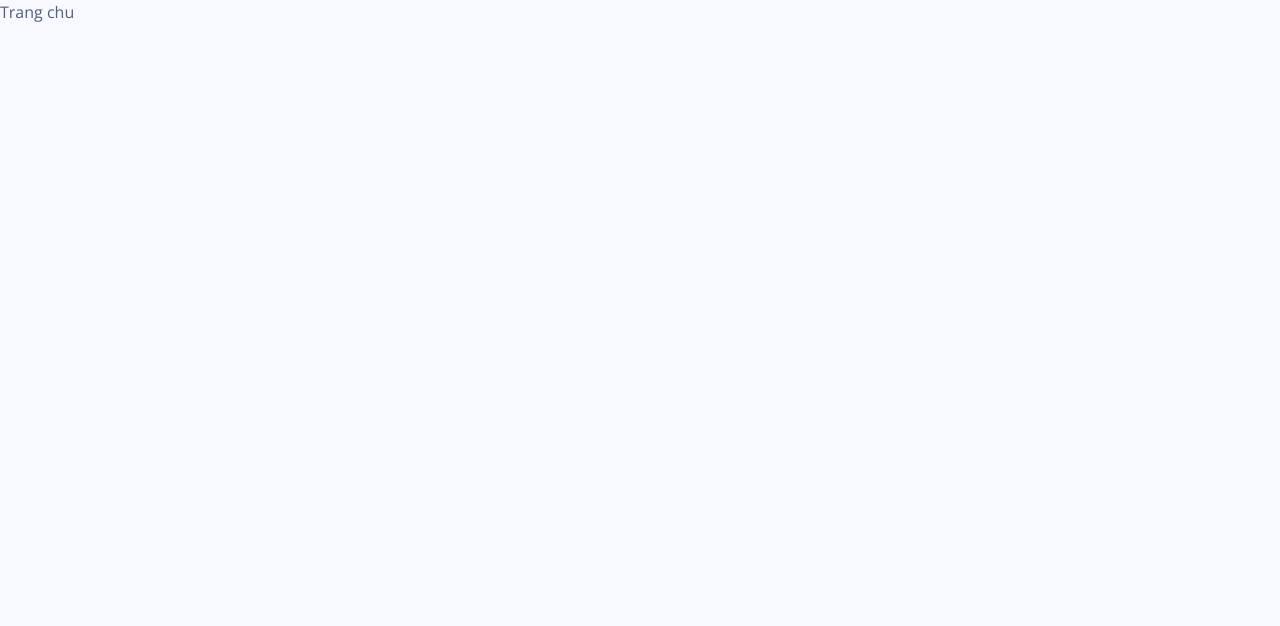
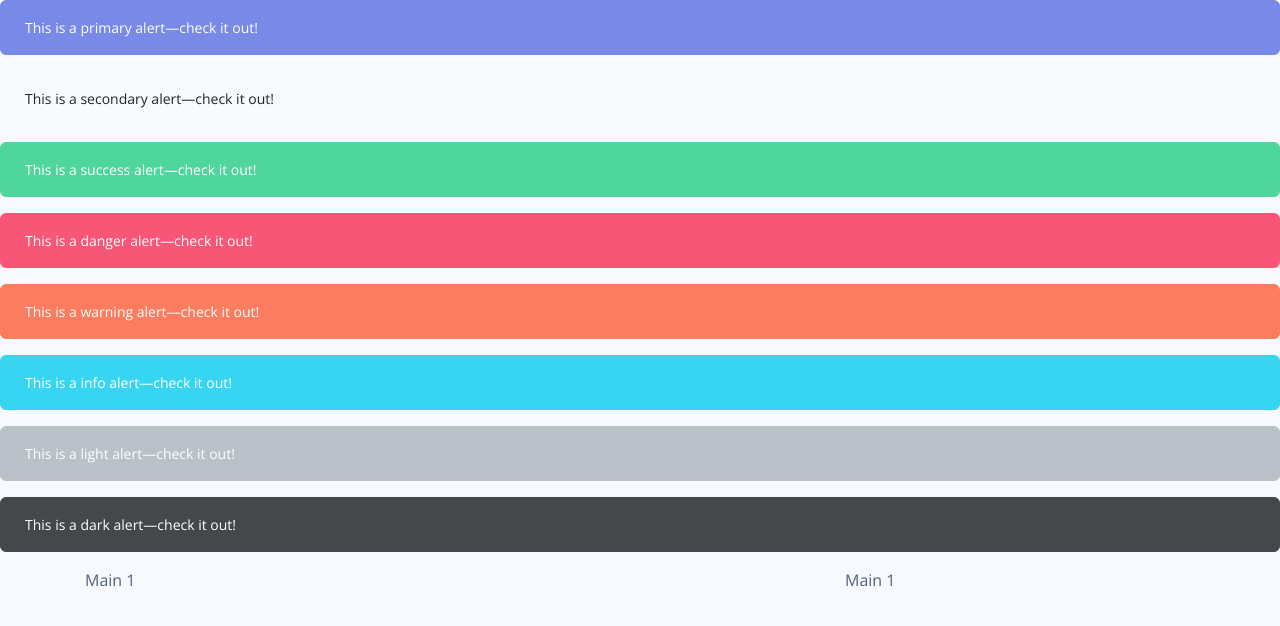
Before and after one commit to quangvinhbee/game-caro-nextjs, a Next.js app: page / in a window 1280 px wide. Shown: the top 626 px of the page. Built offline with nearby package versions, Linux system fonts and the light colour scheme.

Commit message:
Update index.js

```diff
--- a/pages/index.js
+++ b/pages/index.js
@@ -1,13 +1,36 @@
-import Modal from 'react-bootstrap/Modal'
-import Button from 'react-bootstrap/Button'
+
+import Container from 'react-bootstrap/Container'
 import Layout from '../components/includes/Layout'
+import Row from 'react-bootstrap/Row'
+import Col from 'react-bootstrap/Col'
+import Alert from 'react-bootstrap/Alert'
 
 export default function Home() {
   var show = true
+  const arrr = [
+    'primary',
+    'secondary',
+    'success',
+    'danger',
+    'warning',
+    'info',
+    'light',
+    'dark',
+  ].map((variant, idx) => (
+    <Alert key={idx} variant={variant}>
+      This is a {variant} alert—check it out!
+    </Alert>
+  ));
   return (
     <>
+      {arrr}
       <Layout title="Xin chào!"></Layout>
-      Trang chu
+      <Container fluid="md">
+        <Row>
+          <Col>Main 1</Col>
+          <Col xs={4}>Main 1</Col>
+        </Row>
+      </Container>
     </>
   )
 }
```
